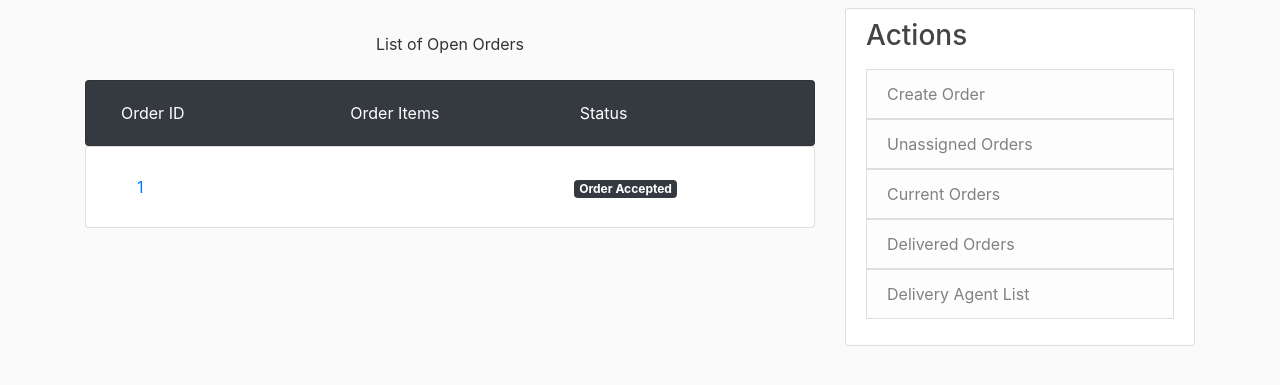
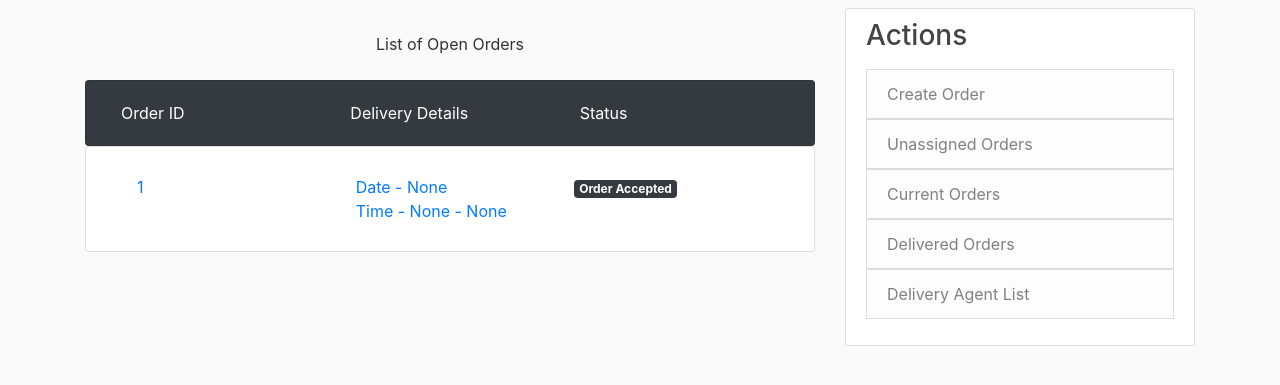
Before and after one commit to FoodDeliverySystem/FoodDeliveryApp, a Flask app: page /current_orders in a window 1280 px wide. Shown: the part 72-457 px from the top of the page. Run offline with Flask 2, Linux system fonts and the light colour scheme; the visitor is signed in with stand-in values (Sample User, id 1); data comes from the database, SQL or seed files in the repository; some libraries are stand-ins or nearby versions.

Commit message:
updated order details view

```diff
--- a/web/templates/agent.html
+++ b/web/templates/agent.html
@@ -35,7 +35,7 @@
           Order ID
         </div>
         <div class="col">
-          Order Items
+          Delivery Details
         </div>
         <div class="col">
           Status
@@ -50,7 +50,7 @@
             {{ order.id }}
           </div>
           <div class="col">
-            {{ order.order_items }}
+            Date - {{ order.delivery_date }} <br> Time - {{ order.delivery_start_time }} - {{ order.delivery_end_time }}
           </div>
           <div class="col">
             <span class="badge badge-dark">{{ order.status }}</span>
--- a/web/templates/agent_assigned_orders_view.html
+++ b/web/templates/agent_assigned_orders_view.html
@@ -34,7 +34,7 @@
             Order ID
           </div>
           <div class="col">
-            Order Items
+            Delivery Details
           </div>
           <div class="col">
             Status
@@ -49,7 +49,7 @@
               {{ order.id }}
             </div>
             <div class="col">
-              {{ order.order_items }}
+               Date - {{ order.delivery_date }} <br> Time - {{ order.delivery_start_time }} - {{ order.delivery_end_time }}
             </div>
             <div class="col">
               <span class="badge badge-dark">{{ order.status }}</span>
--- a/web/templates/agent_order_view.html
+++ b/web/templates/agent_order_view.html
@@ -95,7 +95,7 @@
       </div>
       <div class="btn-group mr-2 col" role="group" >
           <a class="btn btn-dark" href="https://api.whatsapp.com/send?phone={{order.phone}}" class="whatsapp" target="_blank">
-              <i class="fa fa-whatsapp">Whatsapp</i>
+              <span class="fa fa-whatsapp">Whatsapp</span>
           </a>
       </div>
     </div>
--- a/web/templates/orders_list.html
+++ b/web/templates/orders_list.html
@@ -11,7 +11,7 @@
         Order ID
       </div>
       <div class="col">
-        Order Items
+        Delivery Details
       </div>
       <div class="col">
         Status
@@ -27,7 +27,7 @@
             {{ order.id }}
           </div>
           <div class="col">
-            {{ order.order_items }}
+             Date - {{ order.delivery_date }} <br> Time - {{ order.delivery_start_time }} - {{ order.delivery_end_time }}
           </div>
           <div class="col">
             <span class="badge badge-dark">{{ order.status }}</span>
```
